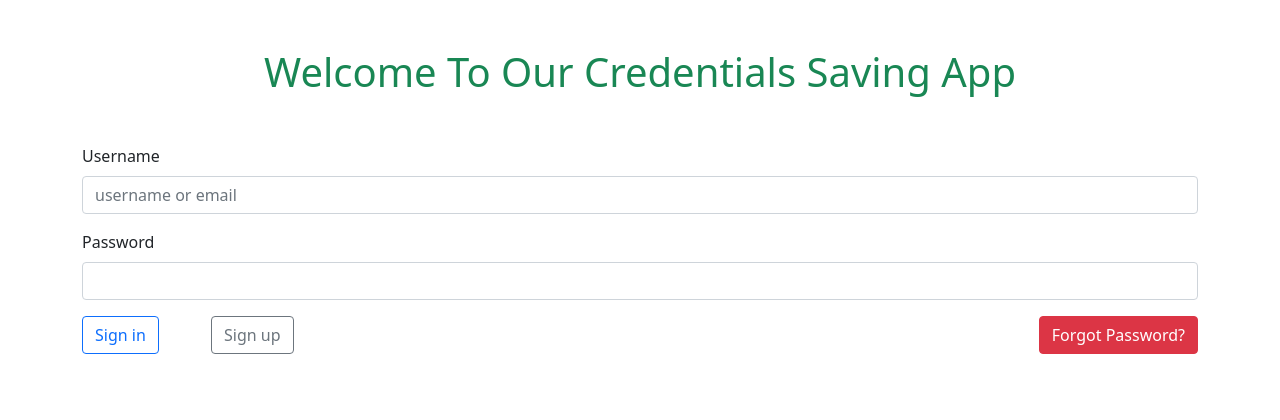
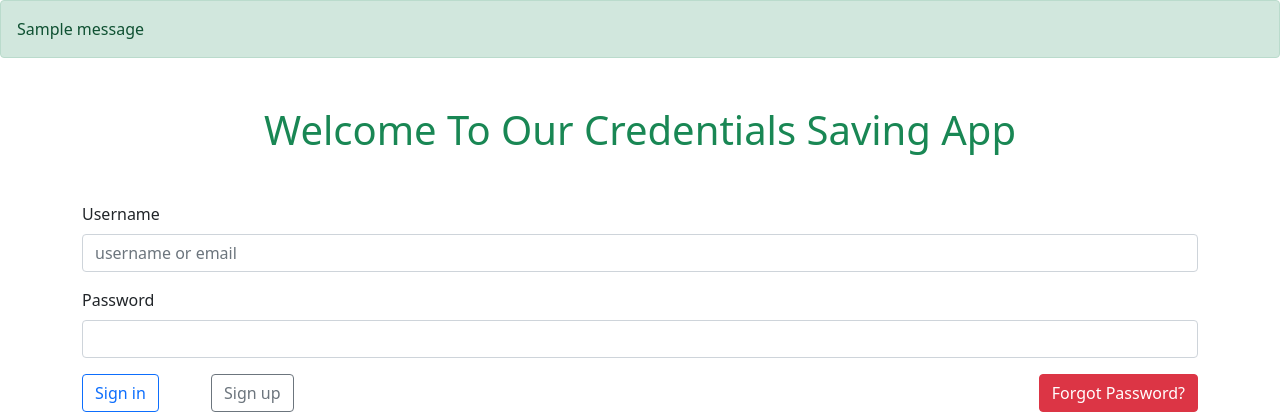
Before and after one commit to ChristC9/django-credentials-saver, a Django app: page /login/ in a window 1280 px wide. Shown: the top 420 px of the page. Run offline with Django 4.2, Linux system fonts and the light colour scheme; tables that the repository leaves empty hold one stand-in row (values such as "Sample post"); one stand-in notice (Sample message) is shown; parts of the project's set-up code (start-up, migrations or seed data) failed here and were passed over.

```diff
--- a/pwsaver/templates/pwsaver/login.html
+++ b/pwsaver/templates/pwsaver/login.html
@@ -1,9 +1,11 @@
 {% extends 'base/base.html' %}
 {% block content %}
-{% if message %}
-    <div class="alert alert-success" role="alert">
-        {{ message }}
-    </div>
+{% if messages %}
+    {% for message in messages %}
+        <div class="alert alert-success" role="alert">
+            {{ message }}
+        </div>
+    {% endfor %}
 {% endif %}
 <h1 class="text-success my-5 text-center">Welcome To Our Credentials Saving App</h1>
 <form method="post" class="container">
```
